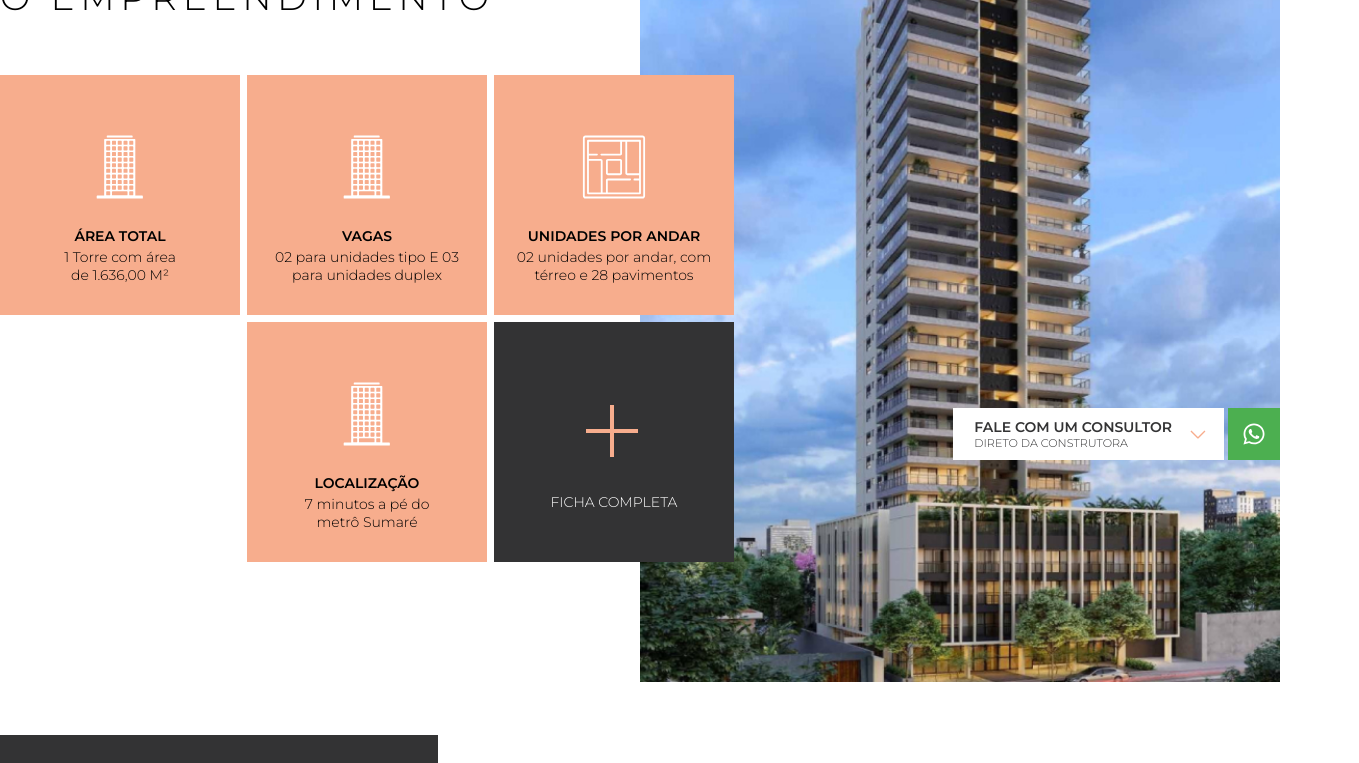
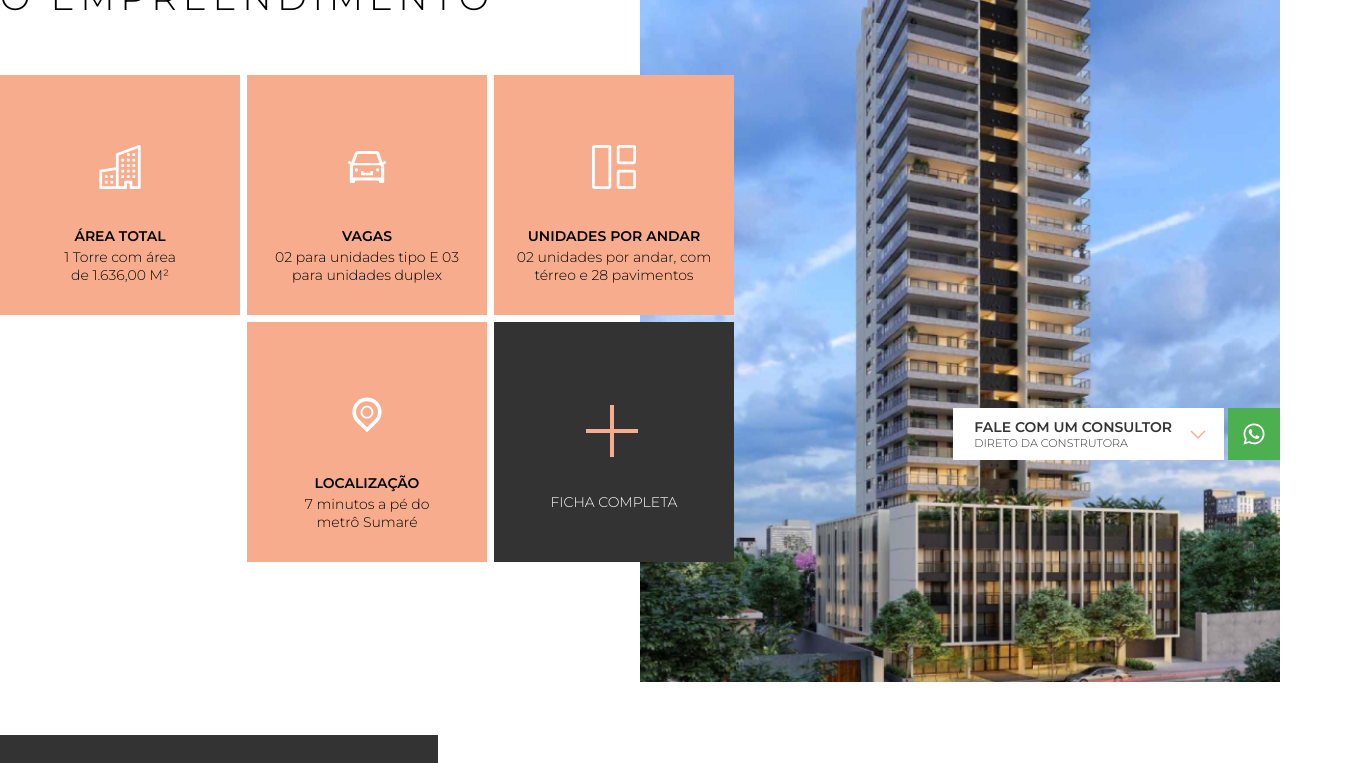
Before and after one commit to willtonglet/veritas, a Next.js app: page /home in a window 1280 px wide. Shown: the part 1140-1903 px from the top of the page, 1359 px wide, since content can reach past the window. Built offline with nearby package versions, Linux system fonts and the light colour scheme.

Commit message:
insere icones corretos em empreendimentos

```diff
--- a/src/components/Layout/index.tsx
+++ b/src/components/Layout/index.tsx
@@ -14,7 +14,7 @@ const Layout: React.FC<PageProps> = ({ children, content }) => {
             <Head>
                 <title>{content.title}</title>
                 <meta name="viewport" content="initial-scale=1.0, width=device-width" />
-                <meta name="Description" content={content.description as string}></meta>
+                <meta name="Description" content={content.meta.description}></meta>
             </Head>
             <AppContext content={content}>
                 <Header routes={routes} />
--- a/src/core/data/content.json
+++ b/src/core/data/content.json
@@ -16,21 +16,25 @@
       "title": "O Empreendimento",
       "mosaic": [
         {
+          "id": "area",
           "title": "Área total",
           "description": "1 Torre com área<br />de 1.636,00 M²",
           "icon": "/icons/mosaic1.svg"
         },
         {
+          "id": "vagas",
           "title": "Vagas",
           "description": "02 para unidades tipo E 03 para unidades duplex",
           "icon": "/icons/mosaic1.svg"
         },
         {
+          "id": "unidades",
           "title": "Unidades por Andar",
           "description": "02 unidades por andar, com térreo e 28 pavimentos",
           "icon": "/icons/mosaic3.svg"
         },
         {
+          "id": "localizacao",
           "title": "Localização",
           "description": "7 minutos a pé do<br />metrô Sumaré",
           "icon": "/icons/mosaic1.svg"
--- /dev/null
+++ b/src/sections/empreendimento/MosaicIcon.tsx
@@ -0,0 +1,25 @@
+import { BsBuilding } from 'react-icons/bs';
+import { AiOutlineCar } from 'react-icons/ai';
+import { BsGrid1X2 } from 'react-icons/bs';
+import { TiLocationOutline } from 'react-icons/ti';
+
+import styles from './styles.module.scss';
+
+interface Props {
+    icon: 'area' | 'vagas' | 'unidades' | 'localizacao';
+}
+
+const MosaicIcon: React.FC<Props> = ({ icon = 'area' }) => {
+    if (icon === 'vagas')
+        return <AiOutlineCar size={44} color="white" className={styles['grid-box__icon']} />;
+
+    if (icon === 'unidades')
+        return <BsGrid1X2 size={44} color="white" className={styles['grid-box__icon']} />;
+
+    if (icon === 'localizacao')
+        return <TiLocationOutline size={44} color="white" className={styles['grid-box__icon']} />;
+
+    return <BsBuilding size={44} color="white" className={styles['grid-box__icon']} />;
+};
+
+export default MosaicIcon;
--- a/src/sections/empreendimento/index.tsx
+++ b/src/sections/empreendimento/index.tsx
@@ -1,6 +1,8 @@
 import Image from 'next/image';
 import { useState } from 'react';
 import clsx from 'clsx';
+
+import { BsBuilding } from 'react-icons/bs';
 import { VscAdd } from 'react-icons/vsc';
 
 import Container from '@components/Container';
@@ -10,11 +12,13 @@ import Modal from '@components/Modal';
 import { content } from '@core/helpers/content';
 
 import styles from './styles.module.scss';
+import MosaicIcon from './MosaicIcon';
 
 const Empreendimento: React.FC<SectionProps> = ({ id }) => {
     const [isModalOpen, setModalOpen] = useState(false);
     const mosaic = (content('empreendimento.mosaic') as unknown) as MosaicInterface[];
     const modalContent = (content('empreendimento.modal.content') as unknown) as {
+        id: string;
         title: string;
         description: string;
     }[];
@@ -33,11 +37,7 @@ const Empreendimento: React.FC<SectionProps> = ({ id }) => {
                                         className={styles.empreendimento__grid__mosaic__item}>
                                         <Reveal animation="top" duration={500} delay={index * 100}>
                                             <div className={styles['grid-box']}>
-                                                <img
-                                                    src={box.icon}
-                                                    alt={box.title}
-                                                    className={styles['grid-box__icon']}
-                                                />
+                                                <MosaicIcon icon={box.id} />
                                                 <Content tag="h3">{box.title}</Content>
                                                 <Content tag="p">{box.description}</Content>
                                             </div>
--- a/src/sections/empreendimento/styles.module.scss
+++ b/src/sections/empreendimento/styles.module.scss
@@ -146,6 +146,10 @@
         height: 260px;
     }
 
+    &__icon {
+        align-self: center;
+    }
+
     &--button {
         background-color: $primary;
         width: 100%;
```
Also changed, not shown: index.d.ts (+7 -1 lines).
